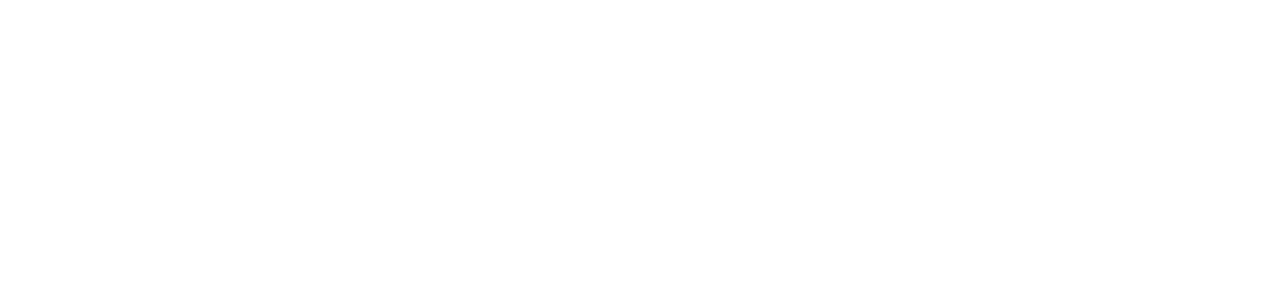
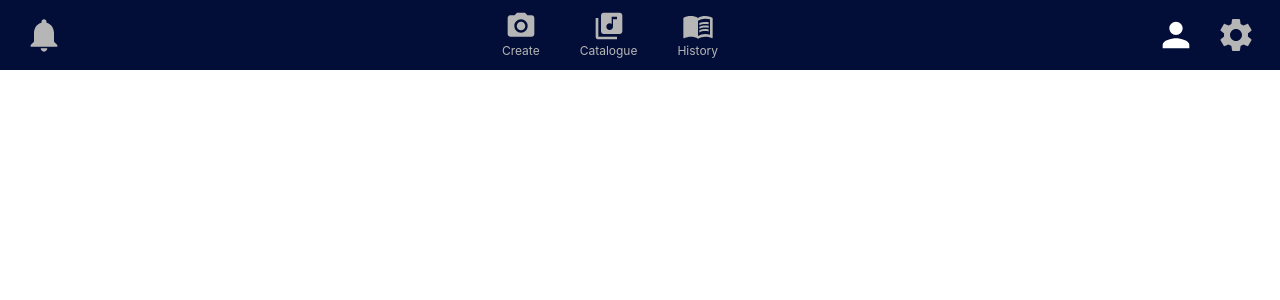
Before and after one commit to kevintran73/melody-mentoring, a React (Create React App) app in the folder frontend_web/: page /profile in a window 1280 px wide. Before the commit this address had no page. Shown: the top 300 px of the page. Built offline with nearby package versions, Linux system fonts and the light colour scheme; the HTML template or start-up script is replaced by a standard one.

Commit message:
Renamed files from activity to profile

```diff
--- a/frontend_web/src/App.js
+++ b/frontend_web/src/App.js
@@ -8,7 +8,7 @@ import LoginSub from './pages/LoginSub';
 import Register from './pages/Register';
 import Catalogue from './pages/Catalogue';
 import Notifications from './pages/Notifications';
-import Activity from './pages/Activity';
+import Profile from './pages/Profile';
 import Settings from './pages/Settings';
 import Create from './pages/Create';
 import History from './pages/History';
@@ -68,7 +68,7 @@ const App = () => {
           <Route path='/create' element={<Create />} />
           <Route path='/catalogue' element={<Catalogue />} />
           <Route path='/history' element={<History />} />
-          <Route path='/activity' element={<Activity />} />
+          <Route path='/profile' element={<Profile />} />
           <Route path='/settings' element={<Settings />} />
           <Route path='/playlist' element={<Playlist />} />
           <Route path='/track-summary' element={<TrackSummary />} />
--- a/frontend_web/src/components/nav_bar/NavBar.js
+++ b/frontend_web/src/components/nav_bar/NavBar.js
@@ -4,7 +4,7 @@ import { styled } from '@mui/system';
 
 import CatalogueButton from './CatalogueButton';
 import NotificationsButton from './NotificationsButton';
-import ActivityButton from './ActivityButton';
+import ProfileButton from './ProfileButton';
 import SettingsButton from './SettingsButton';
 import CreateButton from './CreateButton';
 import HistoryButton from './HistoryButton';
@@ -47,7 +47,7 @@ const NavBar = () => {
       </MiddleContainer>
 
       <RightContainer>
-        <ActivityButton />
+        <ProfileButton />
         <SettingsButton />
       </RightContainer>
     </StyledHeader>
--- a/frontend_web/src/components/nav_bar/ActivityButton.js
+++ b/frontend_web/src/components/nav_bar/ProfileButton.js
@@ -12,21 +12,21 @@ const StyledPerson = styled(PersonIcon)(({ colour }) => ({
   cursor: 'pointer',
 }));
 
-const ActivityButton = () => {
+const ProfileButton = () => {
   const navigate = useNavigate();
   const location = useLocation();
 
   // Change colour of button if on activity page
   let colour = '#B6B6B6';
-  if (location.pathname === '/activity') {
+  if (location.pathname === '/profile') {
     colour = '#FFFFFF';
   }
 
-  const navActivity = () => {
-    return navigate('/activity');
+  const navProfile = () => {
+    return navigate('/profile');
   };
 
-  return <StyledPerson colour={colour} onClick={navActivity} />;
+  return <StyledPerson colour={colour} onClick={navProfile} />;
 };
 
-export default ActivityButton;
+export default ProfileButton;
--- a/frontend_web/src/pages/Activity.js
+++ b/frontend_web/src/pages/Profile.js
@@ -3,9 +3,9 @@ import React from 'react';
 import NavBar from '../components/nav_bar/NavBar';
 
 /**
- * Activity page
+ * Profile page
  */
-const Activity = () => {
+const Profile = () => {
   return (
     <>
       <NavBar></NavBar>
@@ -13,4 +13,4 @@ const Activity = () => {
   );
 };
 
-export default Activity;
+export default Profile;
```
